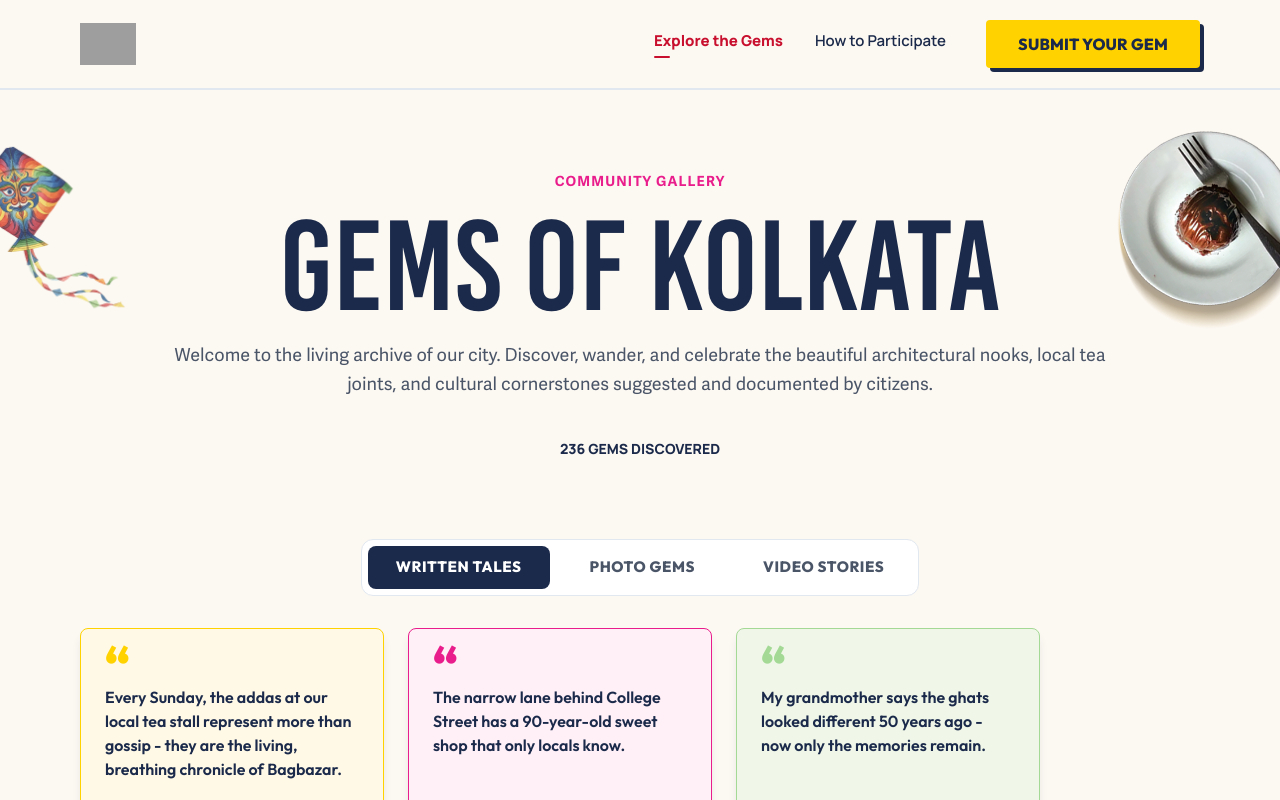
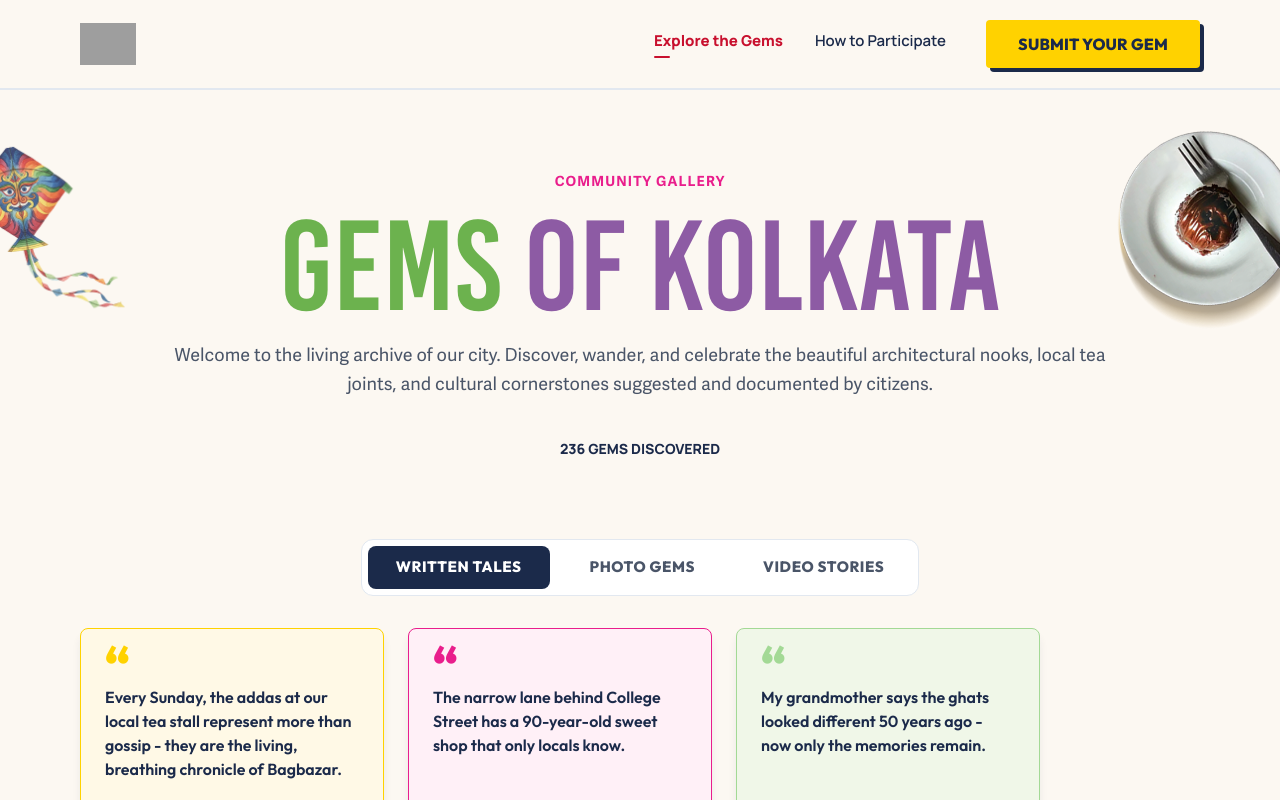
Before and after one commit to ecultify/amarparahiddengemssite, a Next.js app: page /500-gems in a window 1280 px wide. Shown: the top 800 px of the page. Built offline with nearby package versions, Linux system fonts and the light colour scheme; grey boxes are pictures that could not be loaded.

Commit message:
Split the gallery headline into green Gems and purple Kolkata

```diff
--- a/src/app/(site)/500-gems/page.tsx
+++ b/src/app/(site)/500-gems/page.tsx
@@ -28,8 +28,9 @@ export default async function GalleryPage() {
           <p className="font-body text-[14px] font-bold uppercase tracking-[0.08em] text-pink">
             Community Gallery
           </p>
-          <h1 className="text-center font-title text-[48px] leading-[1.05] font-black text-navy sm:text-[60px] lg:text-[128px] lg:leading-[0.92]">
-            Gems of Kolkata
+          <h1 className="text-center font-title text-[48px] leading-[1.05] font-black sm:text-[60px] lg:text-[128px] lg:leading-[0.92]">
+            <span className="text-green">Gems</span>{" "}
+            <span className="text-[#8d5ba4]">of Kolkata</span>
           </h1>
           <p className="text-center font-body text-[16px] leading-[1.6] text-slate sm:text-[18px]">
             Welcome to the living archive of our city. Discover, wander, and celebrate the beautiful
```
